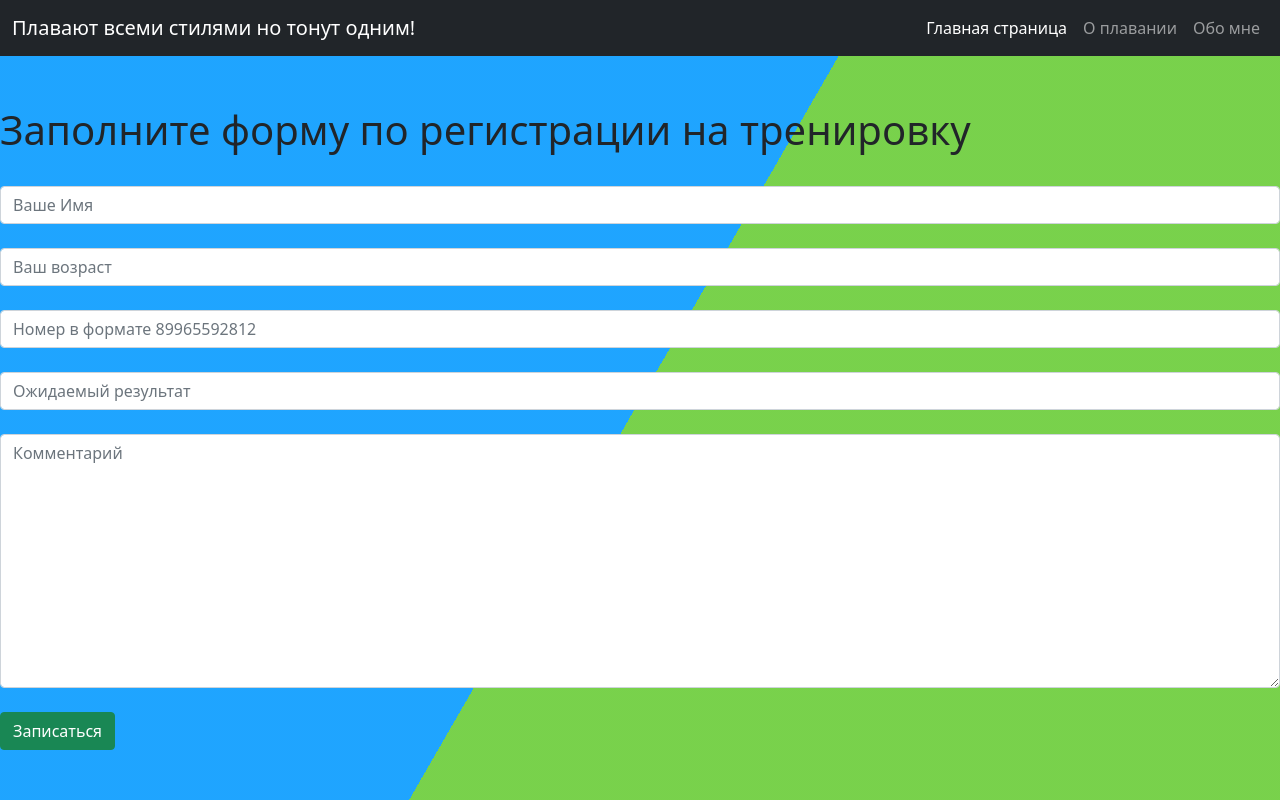
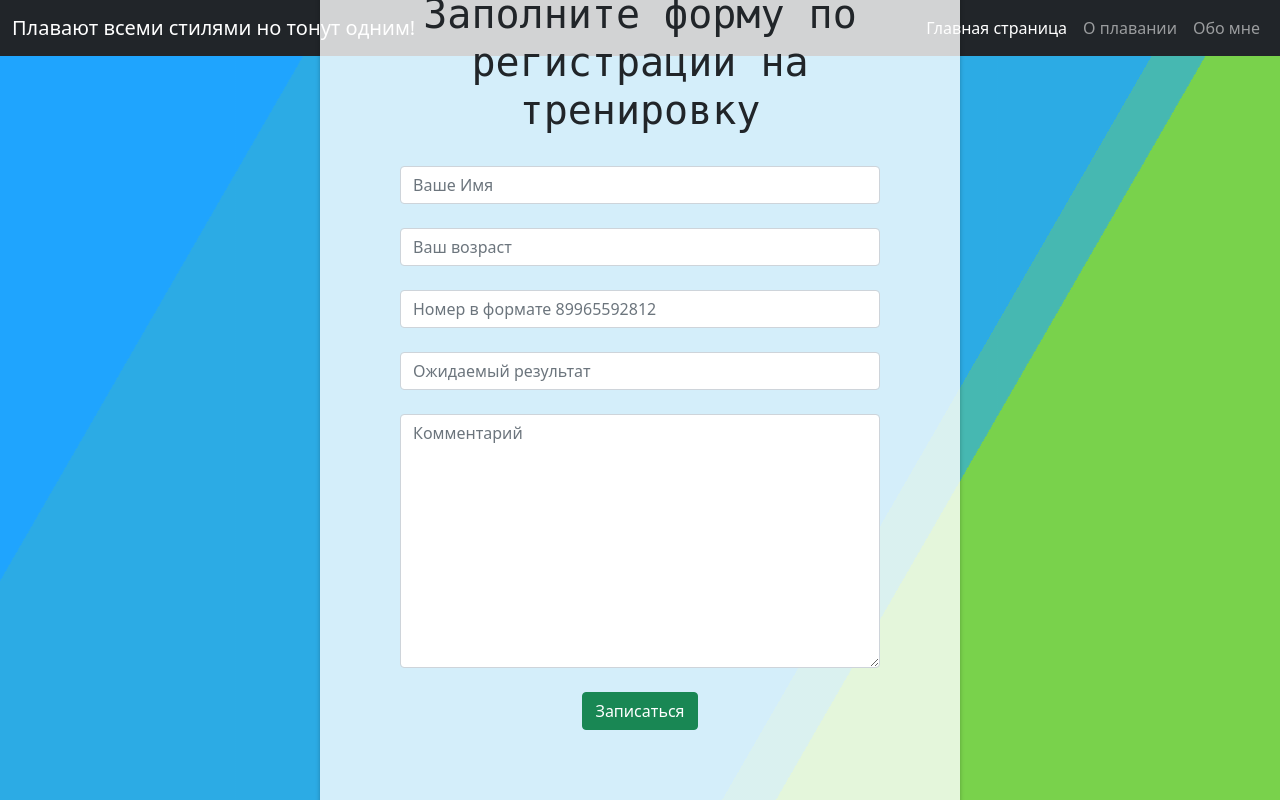
Before and after one commit to maxpurrp/django-app, a Django app: page /reg_for_training in a window 1280 px wide. Run offline with Django 4.2, Linux system fonts and the light colour scheme; parts of the project's set-up code (start-up, migrations or seed data) failed here and were passed over.

Commit message:
fix update

```diff
--- a/swimming/main/static/css/registr.css
+++ b/swimming/main/static/css/registr.css
@@ -26,3 +26,28 @@
 .bg3 {
   animation-duration:5s;
 }
+.content {
+  background-color:rgba(255,255,255,.8);
+  border-radius:.25em;
+  box-shadow:0 0 .25em rgba(0,0,0,.25);
+  box-sizing:border-box;
+  left:50%;
+  padding:10vmin;
+  position:fixed;
+  text-align:center;
+  top:50%;
+  transform:translate(-50%, -50%);
+}
+
+h1 {
+  font-family:monospace;
+}
+
+@keyframes slide {
+  0% {
+    transform:translateX(-25%);
+  }
+  100% {
+    transform:translateX(25%);
+  }
+}
--- a/swimming/main/templates/registration/reg.html
+++ b/swimming/main/templates/registration/reg.html
@@ -26,11 +26,13 @@
           </div>
     </nav>
   </header>
+  <body>
       <div class="bg"></div>
         <div class="bg bg2"></div>
         <div class="bg bg3"></div>
-  <div class="content" style="border-top-width: 2em;
-                              padding-top: 50px;">
+      <div class="container-xxl"div style='padding-bottom: 20px; padding-top: 50px;'>
+        <div class="content" style="border-top-width: 100px;
+                                    padding-top: 0%;">
           <form method="post">
             <h1>Заполните форму по регистрации на тренировку</h1>
             {% csrf_token %}<br>
@@ -43,4 +45,5 @@
             <button class="btn btn-success">Записаться</button>
           </form>
         </div>
+  </body>
 </html>
```
Lines whose indentation alone changed are shown as unchanged.
